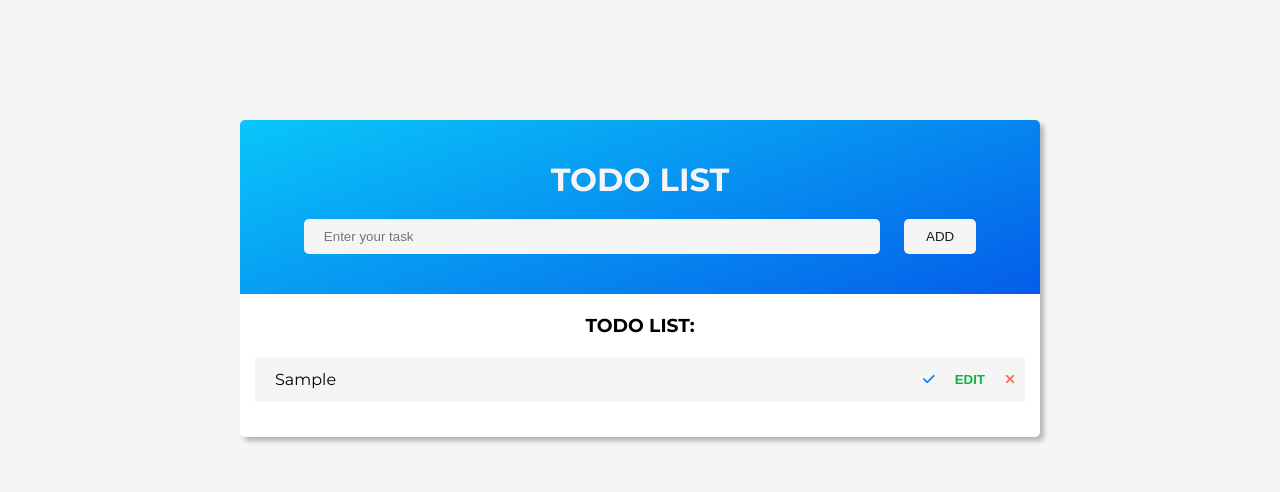
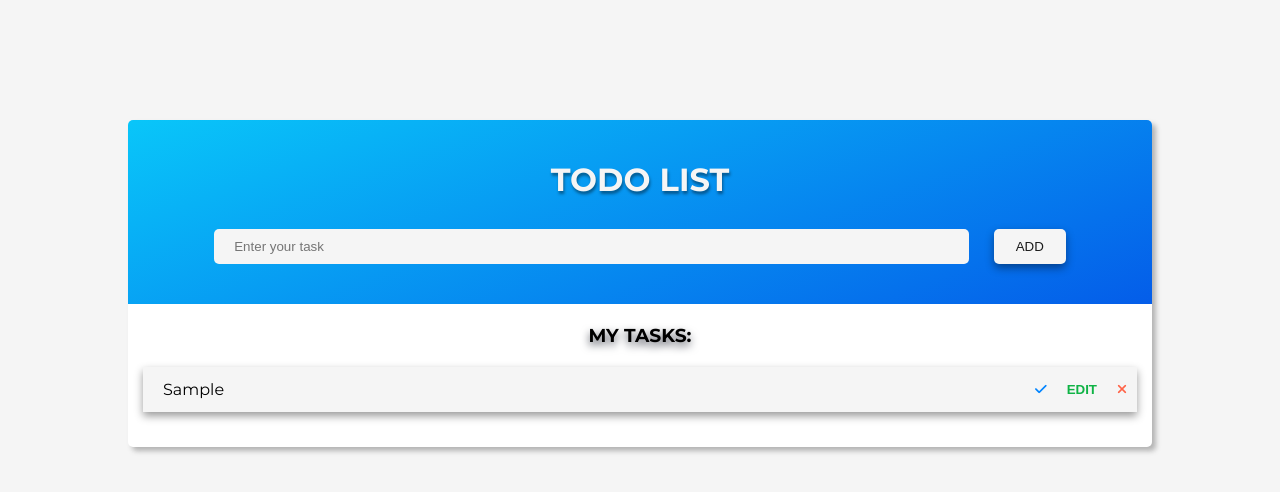
Before and after one commit to MaggieWesolowska/JS-ToDo-List, a plain HTML site: page index.html in a window 1280 px wide. Both pictures are taken after typing "Sample" into the empty fields and a click on the button "ADD". Drawn offline with Linux system fonts and the light colour scheme.

Commit message:
added RWD

```diff
--- a/index.html
+++ b/index.html
@@ -32,7 +32,7 @@
 				<button class="btn-add">Add</button>
 			</div>
 			<div class="todolist">
-				<h3>ToDo List:</h3>
+				<h3>My Tasks:</h3>
 				<p class="error-info"></p>
 				<ul>
 					<!-- <li data-id="test1">
--- a/style.css
+++ b/style.css
@@ -24,6 +24,7 @@ h1 {
 	color: var(--light);
 	margin-bottom: 20px;
 	text-transform: uppercase;
+	text-shadow: 1px 3px 3px rgba(0, 0, 0, 0.4);
 }
 
 .fas {
@@ -31,17 +32,21 @@ h1 {
 }
 
 .todo {
-    width: 800px;
+	width: 80vw;
 	border-radius: 5px;
 	background: #fff;
-    box-shadow: 4px 4px 5px rgba(82, 82, 82, .4);
+	box-shadow: 4px 4px 5px rgba(82, 82, 82, 0.4);
 	text-align: center;
 }
 
 .header {
 	border-radius: 5px 5px 0 0;
 	padding: 40px;
-    background-image: linear-gradient(340deg, #045de9 0%, #09c6f9 100%);
+	background-image: linear-gradient(
+		340deg,
+		#045de9 0%,
+		#09c6f9 100%
+	);
 }
 
 .todo-input {
@@ -52,6 +57,11 @@ h1 {
 	border-radius: 5px;
 	color: var(--light-dark);
 	background-color: var(--light);
+	transition: filter 0.3s;
+}
+
+.todo-input:hover {
+	filter: drop-shadow(0px 4px 4px rgba(0, 0, 0, 0.4));
 }
 
 .error-info {
@@ -67,7 +77,9 @@ h1 {
 	background-color: var(--light);
 	text-transform: uppercase;
 	cursor: pointer;
-    transition: color .3s, background-color .3s;
+	filter: drop-shadow(0px 4px 4px rgba(0, 0, 0, 0.4));
+	transition: color 0.3s, background-color 0.3s;
+	margin-top: 10px;
 }
 
 .btn-add:hover {
@@ -82,17 +94,20 @@ h1 {
 .todolist h3 {
 	text-transform: uppercase;
 	margin-bottom: 16px;
+	filter: drop-shadow(0px 4px 4px var(--light-dark));
 }
 
 .todolist li {
 	display: flex;
 	justify-content: space-between;
 	align-items: center;
+	font-weight: 500;
 	margin: 15px;
 	padding-left: 20px;
 	text-align: left;
 	list-style: none;
 	background-color: var(--light);
+	filter: drop-shadow(0px 4px 4px rgba(0, 0, 0, 0.4));
 }
 
 .tools {
@@ -104,7 +119,7 @@ h1 {
 	border: none;
 	background-color: transparent;
 	cursor: pointer;
-    transition: background-color .3s;
+	transition: background-color 0.3s;
 }
 
 .tools button:hover {
@@ -140,7 +155,7 @@ h1 {
 	bottom: 20px;
 	left: 50%;
 	transform: translateX(-50%);
-    width: 800px;
+	width: 80vw;
 	color: var(--light);
 	background-color: var(--light-dark);
 	border-radius: 5px;
@@ -164,7 +179,7 @@ h1 {
 }
 
 .popup-input {
-    width: 100%;
+	width: 80%;
 	padding: 10px 20px;
 	border: none;
 	border-radius: 5px;
@@ -175,7 +190,7 @@ h1 {
 .popup-btn {
 	width: 30%;
 	display: inline-block;
-    padding: 10px 22px;
+	padding: 10px 5px;
 	margin: 20px;
 	border: none;
 	border-radius: 5px;
@@ -183,7 +198,7 @@ h1 {
 	background-color: var(--light);
 	text-transform: uppercase;
 	cursor: pointer;
-    transition: color .3s, background-color .3s;
+	transition: color 0.3s, background-color 0.3s;
 }
 
 .popup-btn:hover {
```
Lines whose indentation alone changed are shown as unchanged.
